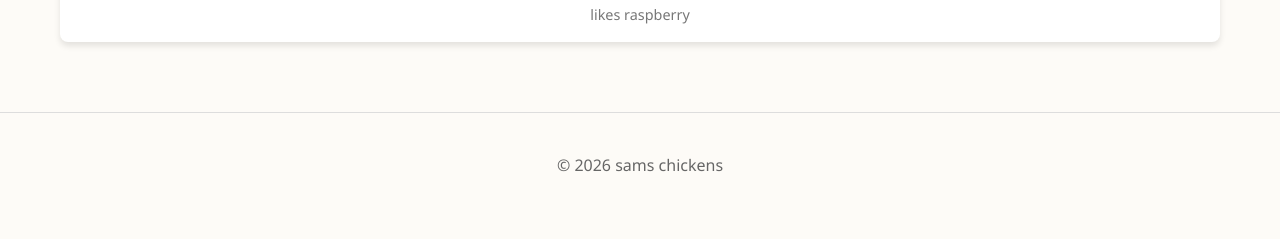
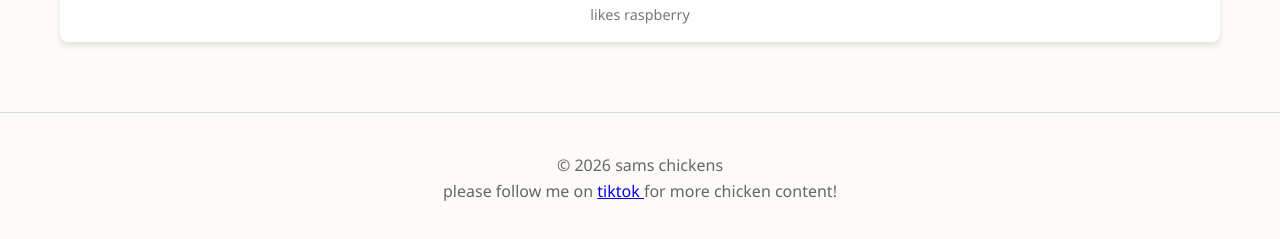
Before and after one commit to goose1414/goose1414, a plain HTML site: page index.html in a window 1280 px wide. Shown: the part 5383-5622 px from the top of the page. Drawn offline with Linux system fonts and the light colour scheme.

Commit message:
update with my tiktok
please work please

```diff
--- a/index.html
+++ b/index.html
@@ -250,9 +250,18 @@
         <img src="" alt="Zoomed Image" id="lightbox-img">
     </div>
 
-    <!-- FOOTER -->
     <footer>
         <p>&copy; 2026 sams chickens</p>
+
+        <p class="tiktok-link">
+            please follow me on
+            <a href="https://www.tiktok.com/@goosemaster14"
+            target="_blank"
+            rel="noopener noreferrer">
+            tiktok
+            </a>
+            for more chicken content!
+        </p>
     </footer>
 
     <!-- JAVASCRIPT FOR INTERACTIVITY -->
```
